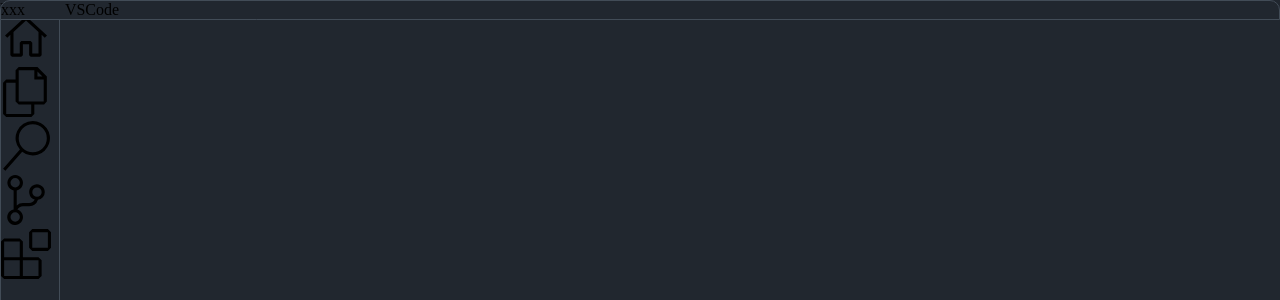
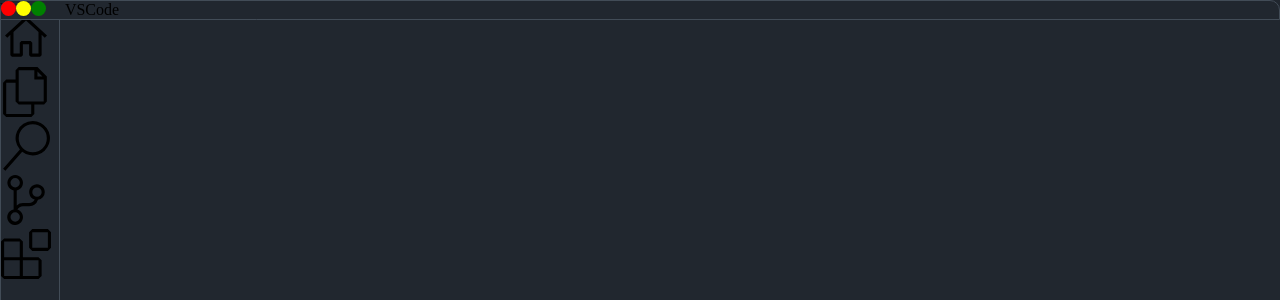
Before and after one commit to hoftherose/CVPage, a Flask app: page / in a window 1280 px wide. Shown: the top 300 px of the page. Run offline with Flask 2, Linux system fonts and the light colour scheme.

Commit message:
Exit Buttons

```diff
--- a/static/css/main.css
+++ b/static/css/main.css
@@ -3,11 +3,11 @@
 body {
     background-color: rgb(33, 39, 47);
     margin: 0 100px 0 0;
-    /* darker shade in explorer
-        background-color: rgb(29, 34, 41);
-    */
-    /* light separater lines
-        background-color: rgb(66, 76, 87);
+    /*
+    darker shade in explorer
+    background-color: rgb(29, 34, 41);
+    light separater lines
+    background-color: rgb(66, 76, 87);
     */
 }
 
@@ -21,21 +21,39 @@ body {
     z-index: 2;
 }
 
-.top-bar{
+.top-bar {
     display: inline-flex;
     border-top-left-radius: 10px;
     border-top-right-radius: 10px;
 }
 
-.top-bar .exit-buttons{
+.top-bar .exit-buttons {
     width: 5%;
+    display: inline-flex;
 }
 
-.top-bar .app-title{
+.exit-buttons .btn {
+    line-height: 15px;
+    height: 15px;
+    width: 15px;
+    border-radius: 50%;
+    text-align: center;
+}
+
+.exit-buttons .btn a {
+    display: none;
+}
+
+.exit-buttons:hover .btn a {
+    color: rgba(0,0,0,0.6);
+    display: inline;
+}
+
+.top-bar .app-title {
     width: 95%;
 }
 
-.left-bar{
+.left-bar {
     z-index: 1;
     width: 58px;
     height: 96%;
@@ -50,7 +68,7 @@ body {
     width: 50px;
 }
 
-.left-bar .bottom-icons{
+.left-bar .bottom-icons {
     position: absolute;
     bottom: 20px;
 }
--- a/templates/main/main_frame.html
+++ b/templates/main/main_frame.html
@@ -6,7 +6,11 @@
 
 {% block body %}
     <div class="top-bar side-bars">
-        <div class="exit-buttons">xxx</div>
+        <div class="exit-buttons">
+            <div class="btn" style="background-color:red;"><a>×</a></div>
+            <div class="btn" style="background-color:yellow;"><a>–</a></div>
+            <div class="btn" style="background-color:green;"><a>&#x2921;</a></div>
+        </div>
         <div class="app-title">
             {% if page is defined %}
                 {{ page.get('title') }}
```
